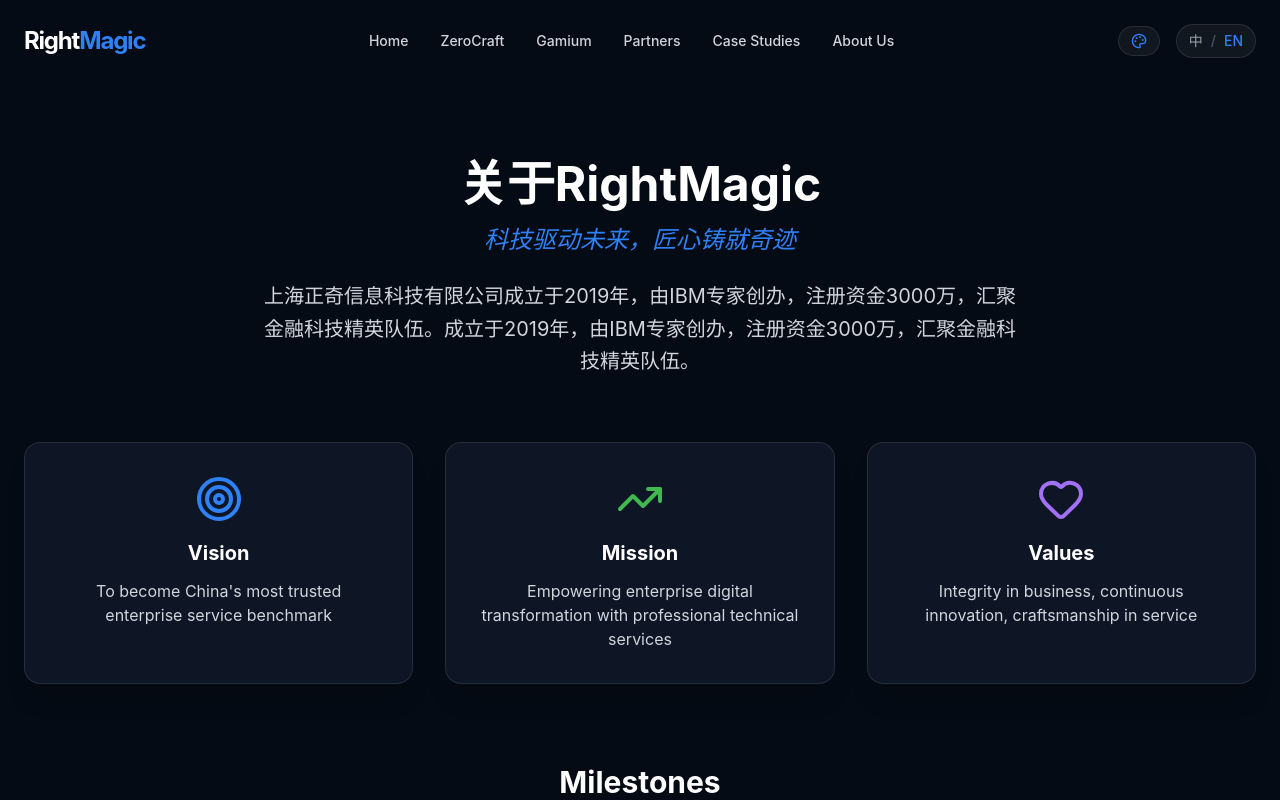
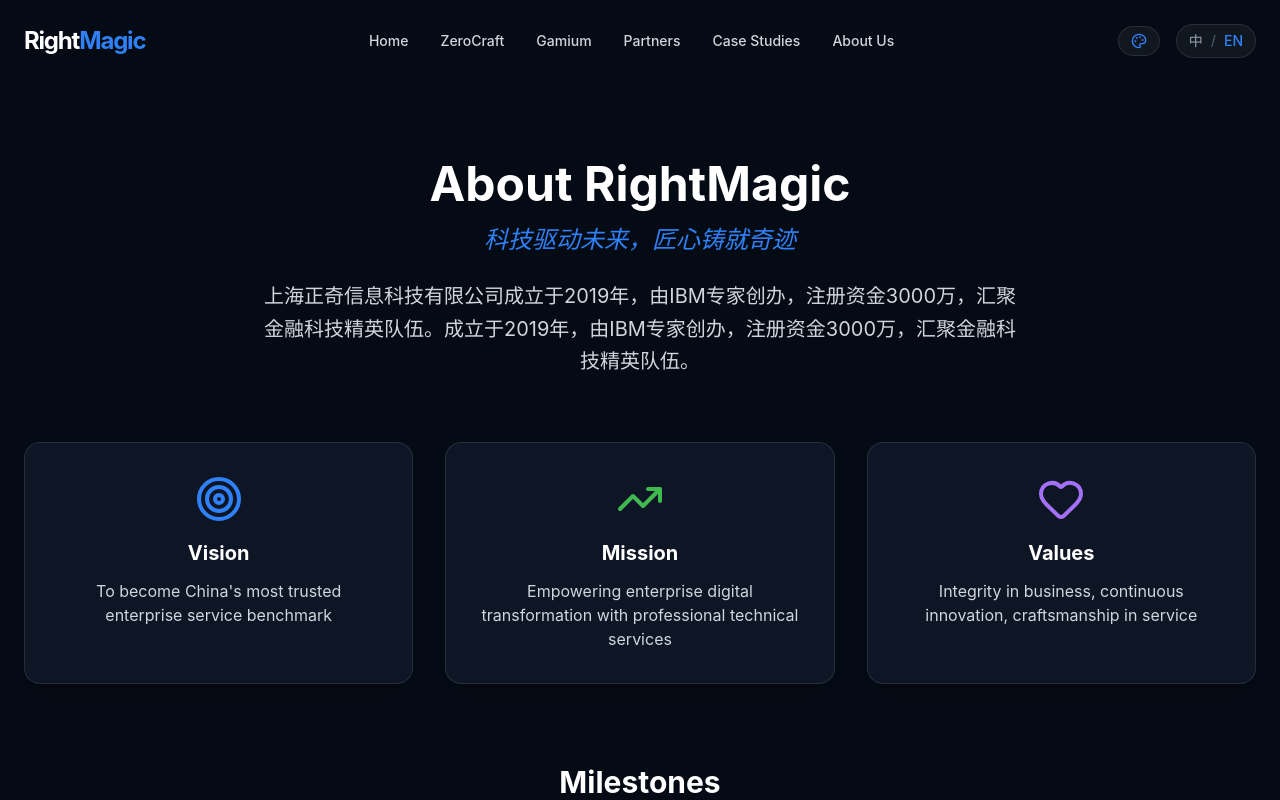
Before and after one commit to gahg96/Rightmagicwebsite, a Next.js app: page /en/about in a window 1280 px wide. Shown: the top 800 px of the page. Built offline with nearby package versions, Linux system fonts and the light colour scheme.

Commit message:
fix: 修复 About 页面中文标题显示问题
- 使用 useLocale() 根据当前语言环境显示标题
- 中文页面显示中文标题：关于正新实验室
- 英文页面显示英文标题：About RightNova Labs
- 修复描述文本重复问题

```diff
--- a/src/app/[locale]/about/page.tsx
+++ b/src/app/[locale]/about/page.tsx
@@ -1,17 +1,18 @@
 'use client';
 
-import { useTranslations } from 'next-intl';
+import { useTranslations, useLocale } from 'next-intl';
 import { motion } from 'framer-motion';
 import { Award, Target, Heart, TrendingUp } from 'lucide-react';
 import { getCompanyInfo, getBrandName } from '@/config/company';
 
 export default function AboutPage() {
     const t = useTranslations('About');
+    const locale = useLocale();
     const companyInfo = getCompanyInfo();
-    const brandName = getBrandName('en');
+    const brandName = getBrandName(locale);
 
-    // 根据公司类型获取关于我们的标题
-    const aboutTitle = companyInfo.region === 'domestic'
+    // 根据语言环境获取关于我们的标题
+    const aboutTitle = locale === 'zh'
         ? `关于${companyInfo.brandNameZh}`
         : `About ${brandName}`;
 
```
